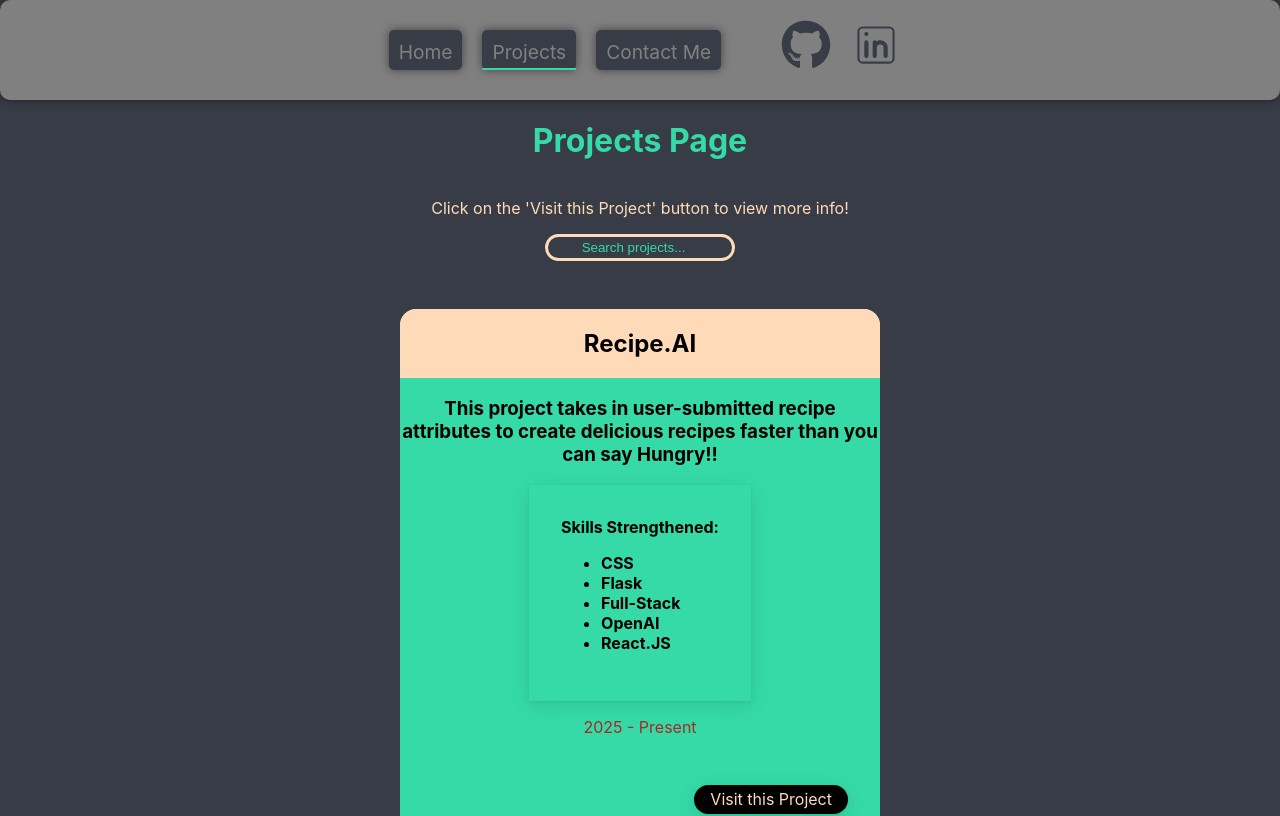
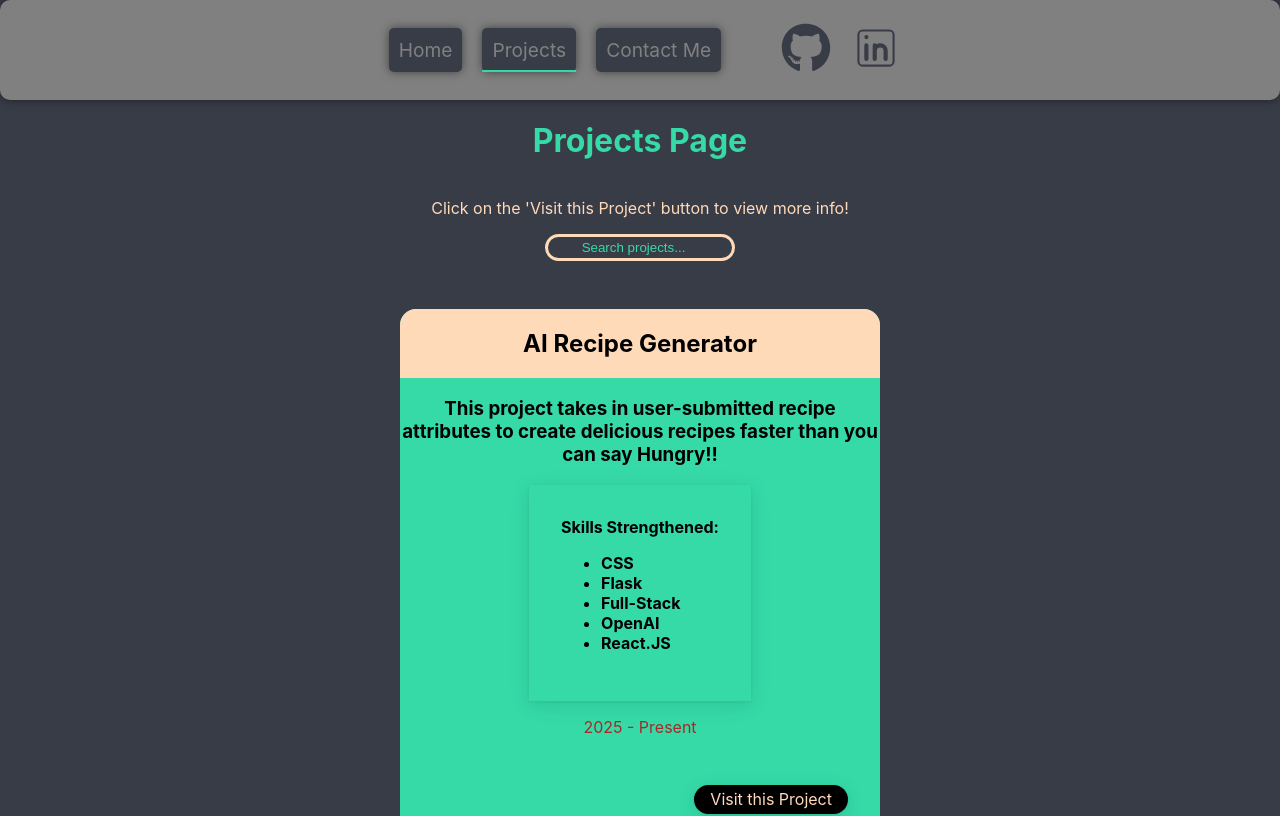
Before and after one commit to BAGoldstein2003/Portfolio-Website, a React (Create React App) app: page /projects in a window 1280 px wide. Shown: the top 816 px of the page. Built offline with nearby package versions, Linux system fonts and the light colour scheme.

Commit message:
minor adjustments to content

```diff
--- a/src/App.jsx
+++ b/src/App.jsx
@@ -15,7 +15,7 @@ import ProjectInfo from './routes/ProjectInfo.jsx'
 function App() {
   const projects = [
     {
-      projectName: 'Recipe.AI',
+      projectName: 'AI Recipe Generator',
       projectDesc: "This project takes in user-submitted recipe attributes to create delicious recipes faster than you can say Hungry!!",
       skillsStrengthened: ['React.JS', 'CSS', 'OpenAI', 'Flask', 'Full-Stack'],
       imagesPath: "/static/myResume.jpg",
--- a/src/components/Navbar.css
+++ b/src/components/Navbar.css
@@ -11,21 +11,25 @@
     z-index: 1000;
 }
 
-.navbar.expanded {
-    width: 100%;
+.links {
+    transition: all 0.3s ease;
     justify-content: center;
-    height: 12.5rem; /* 200px */
-}
-
-.links {
-    justify-content: center;
+    align-items: center;
     display: inline-flex;
     color: black;
     padding-right: 3.125rem; /* 50px */
 }
 
+.social-links {
+    display: flex;
+    align-items: center;
+}
+
 .link {
     background-color: #383c47;
+    text-align: center;
+    width: fit-content;
+    height: fit-content;
     margin: 0.625rem; /* 10px */
     padding: 0.625rem; /* 10px */
     font-size: larger;
--- a/src/components/Navbar.jsx
+++ b/src/components/Navbar.jsx
@@ -10,7 +10,7 @@ export default function Navbar() {
 
   return (
     <div className="navbar">
-      <div className="links">
+      <div className='links'>
         <Link to='/' className={`link ${location.pathname === '/' ? 'active' : ''}`}>Home</Link>
         <Link to='/projects' className={`link ${location.pathname.includes('/projects') ? 'active' : ''}`}>Projects</Link>
         <Link to='/contact' className={`link ${location.pathname === '/contact' ? 'active' : ''}`}>Contact Me</Link>
--- a/src/routes/Home.css
+++ b/src/routes/Home.css
@@ -1,4 +1,5 @@
 h1 {
+
     text-align: center;
     color: #35DAA7;
 }
--- a/src/routes/Home.jsx
+++ b/src/routes/Home.jsx
@@ -9,7 +9,7 @@ export default function Home() {
     <>
 
       <h1 className="title">Welcome to Brian's Portfolio</h1>
-      <Resume></Resume>
+      <Resume className="resume"></Resume>
     </>
   )
 }
--- a/src/routes/ProjectInfo.jsx
+++ b/src/routes/ProjectInfo.jsx
@@ -6,7 +6,7 @@ export default function ProjectInfo({project}) {
     return (
         <div className="info-container">
             <div className="about-container">
-                <h1>Why {project.projectName}?</h1>
+                <h1>Why did I create an {project.projectName}?</h1>
                 <h3>{project.about}</h3>
             </div>
         </div>
```
Lines whose indentation alone changed are shown as unchanged.
